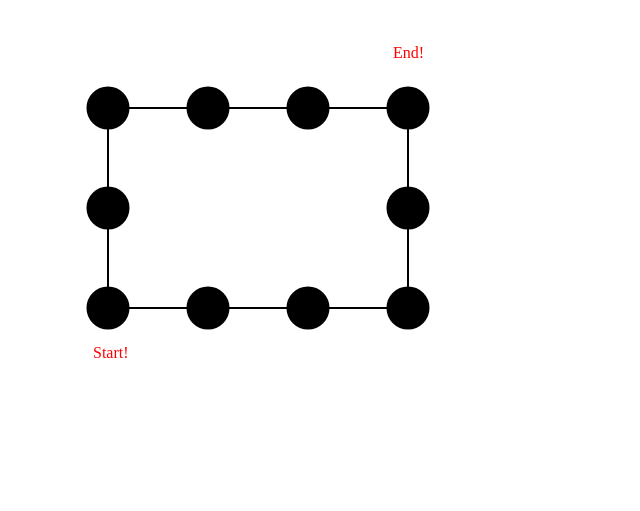
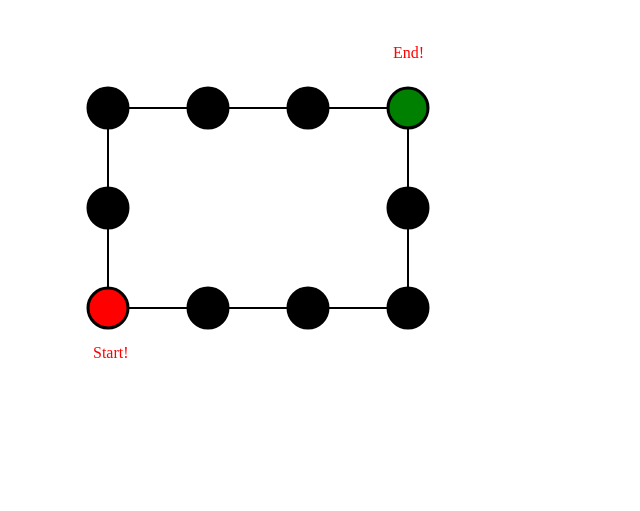
Before and after one commit to ruisizhong/WebTasks, a plain HTML site: page index.html in a window 1280 px wide. Shown: the whole page, without its empty margins (0-640 px from the left). Drawn offline with Linux system fonts and the light colour scheme.

Commit message:
Update index.html

```diff
--- a/index.html
+++ b/index.html
@@ -27,7 +27,7 @@
 
   <circle cx="100" cy="200" r="20" stroke="black" stroke-width="3" onclick="alert('You have clicked the circle.')" />
 
-  <circle cx="100" cy="300" r="20" stroke="black" stroke-width="3" onclick="alert('You have clicked the circle.')" />
+  <circle cx="100" cy="300" r="20" stroke="black" stroke-width="3" fill="red" onclick="alert('You have clicked the circle.')" />
 
   <circle cx="200" cy="100" r="20" stroke="black" stroke-width="3" onclick="alert('You have clicked the circle.')" />
 
@@ -37,7 +37,7 @@
 
   <circle cx="300" cy="300" r="20" stroke="black" stroke-width="3" onclick="alert('You have clicked the circle.')" />
 
-  <circle cx="400" cy="100" r="20" stroke="black" stroke-width="3" onclick="alert('You have clicked the circle.')" />
+  <circle cx="400" cy="100" r="20" stroke="black" stroke-width="3" fill="green" onclick="alert('You have clicked the circle.')" />
 
   <circle cx="400" cy="200" r="20" stroke="black" stroke-width="3" onclick="alert('You have clicked the circle.')" />
 
```
